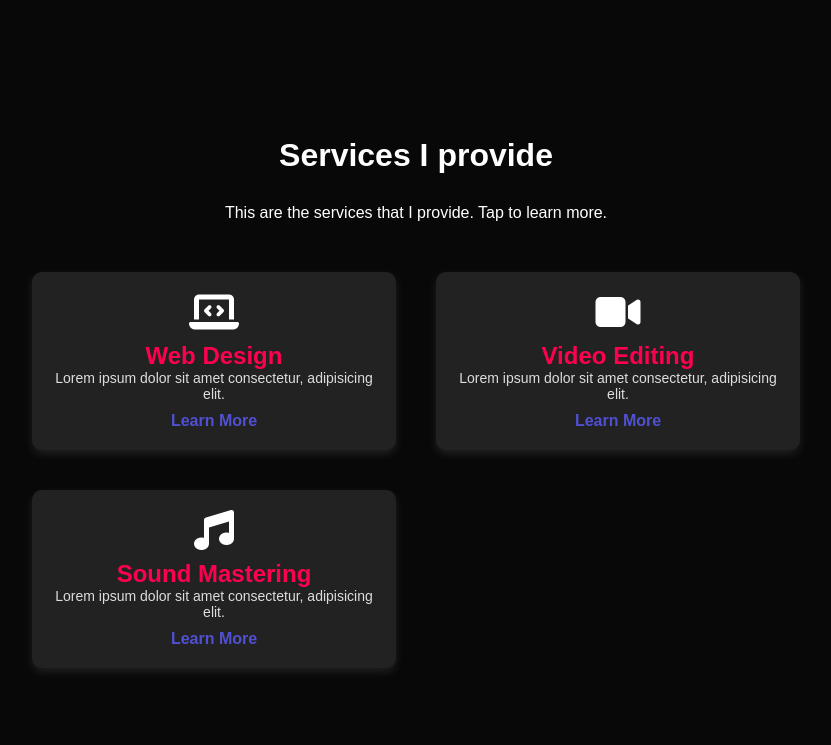
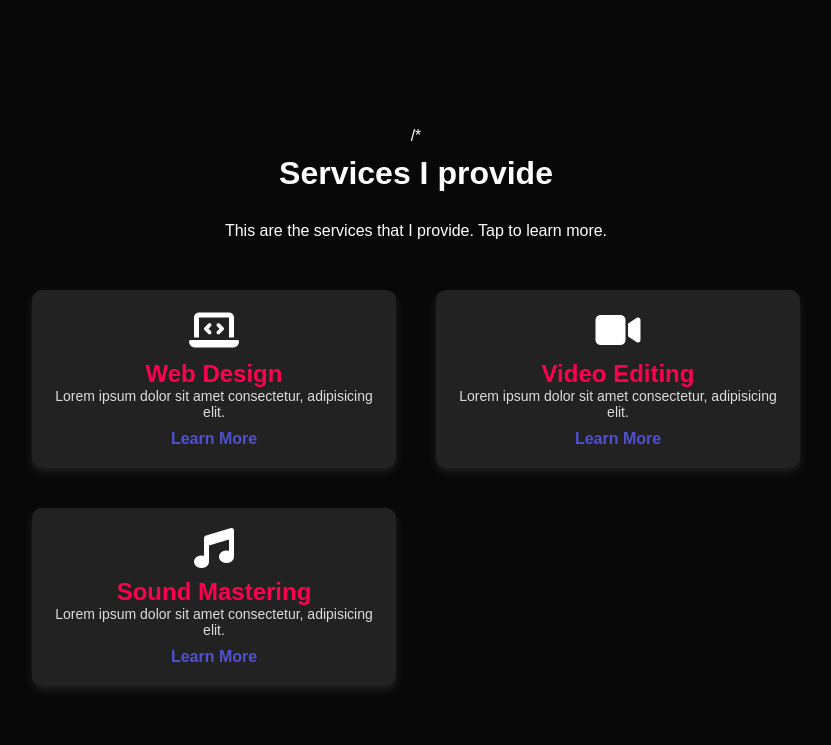
Before and after one commit to austin-00/portfolio, a plain HTML site: page Index.html in a window 1280 px wide. Shown: the part 1467-2212 px from the top of the page, without its empty margins (224-1055 px from the left). Drawn offline with Linux system fonts and the light colour scheme.

Commit message:
Update Index.html
added index

```diff
--- a/Index.html
+++ b/Index.html
@@ -68,7 +68,7 @@
                 </div>
             </div>
         </div>
-        <div id="services">
+        <div id="services">/*
             <div class="container">
                 <h1 class="subtitle">Services I provide</h1>
                 <p> This are the services that I provide. Tap to learn more.</p>
```
